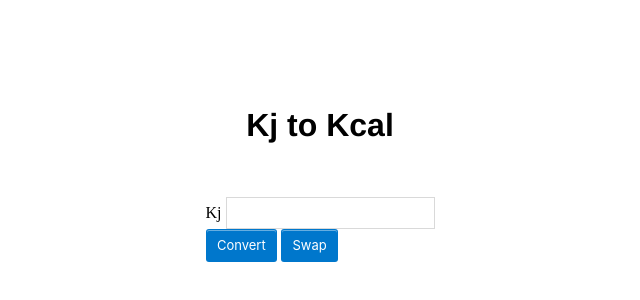
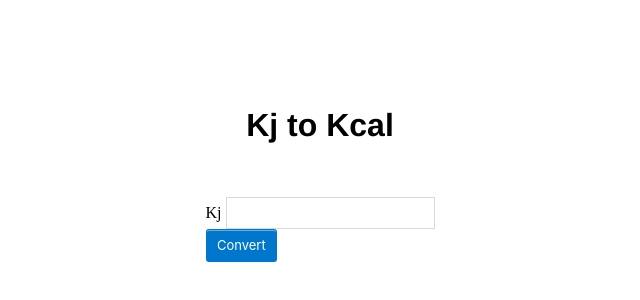
Before and after one commit to kazi-kabir/kj-to-kcal, a plain HTML site: page index.html in a window 1280 px wide. Shown: the part 242-542 px from the top of the page, without its empty margins (320-960 px from the left). Drawn offline with Linux system fonts and the light colour scheme.

Commit message:
output to 2 decimal place

```diff
--- a/index.html
+++ b/index.html
@@ -17,7 +17,6 @@
     <input type="text" id="kilojoule"><br>
     <p3 id="contentOutput"></p3>
     <button type="button" onclick="convert()">Convert</button>
-    <button id="swapButton" type="button" onclick="swap()">Swap</button>
 
 
 </body>
--- a/script.js
+++ b/script.js
@@ -10,8 +10,7 @@ kj.addEventListener("keydown", function (e) {
     if (e.code === "Enter") {  //checks whether the pressed key is "Enter"
             let valueOfKj = document.getElementById("kilojoule").value
             let res = convertKjtoKcal(valueOfKj);
-            console.log(res)
-            writeOutputToScreen(res);
+            writeOutputToScreen(res.toFixed(2));
         }
 });
 
@@ -19,18 +18,8 @@ function writeOutputToScreen(res) {
     document.getElementById("contentOutput").textContent = res;
 }
 
-function swap() {
-    let currentTextContent = document.getElementById("initialMetric").textContent;
-    if(currentTextContent === 'Kj') {
-        document.getElementById("initialMetric").textContent = "Calorie";
-    }
-
-    if(currentTextContent === 'Calorie') {
-        document.getElementById("initialMetric").textContent = "Kj";
-    }
+function convert() {
+    let valueOfKj = document.getElementById("kilojoule").value
+    let res = convertKjtoKcal(valueOfKj);
+    writeOutputToScreen(res.toFixed(2));
 }
-
-function convert() {
-    let kilojoule = document.getElementById("kilojoule").value;
-    console.log(convertKjtoKcal(kilojoule));
-}
```
